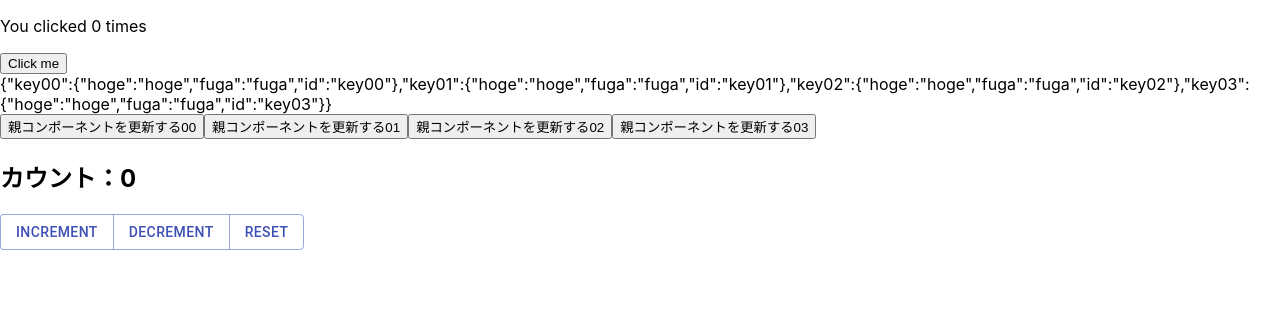
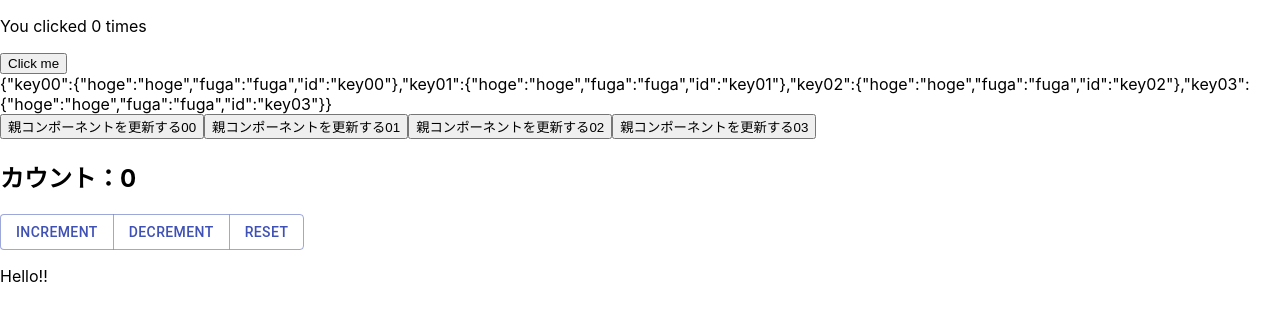
Before and after one commit to mochi5o/react-state-practice, a React (Create React App) app: page / in a window 1280 px wide. Shown: the top 320 px of the page. Built offline with nearby package versions, Linux system fonts and the light colour scheme.

Commit message:
Historyコンポーネントの読み込み

```diff
--- a/src/App.js
+++ b/src/App.js
@@ -1,6 +1,7 @@
 import React, { useState, useEffect, useReducer } from 'react';
 import Child from "./Child";
 import Counter from "./Counter";
+import History from "./History";
 import './App.css';
 
 const App = () => {
@@ -43,6 +44,7 @@
       <div>
         <Counter />
       </div>
+      <History />
     </div>
   );
 }
--- /dev/null
+++ b/src/History.js
@@ -0,0 +1,41 @@
+import React, {useReducer}  from "react";
+
+// //counterの初期値を0に設定
+// const initialState = 0
+// //reducer関数を作成
+// //countStateとactionを渡して、新しいcountStateを返すように実装する
+// const reducerFunc = (countState, action)=> {
+// //reducer関数にincrement、increment、reset処理を書く
+// //どの処理を渡すかはactionを渡すことによって判断する
+//   switch (action){
+//     case 'increment':
+//       return countState + 1
+//     case 'decrement':
+//       return countState - 1
+//     case 'reset':
+//       return initialState
+//     default:
+//       return countState
+//   }
+// }
+const History = () => {
+// //作成したreducerFunc関数とcountStateをuseReducerに渡す
+// //useReducerはcountStateとdispatchをペアで返すので、それぞれを分割代入
+//   const [count, dispatch] = useReducer(reducerFunc, initialState)
+// //カウント数とそれぞれのactionを実行する<Button/>を設置する
+//   return (
+//     <>
+//       <h2>カウント：{count}</h2>
+//       <ButtonGroup color="primary" aria-label="outlined primary button group">
+//         <Button onClick={()=>dispatch('increment')}>increment</Button>
+//         <Button onClick={()=>dispatch('decrement')}>decrement</Button>
+//         <Button onClick={()=>dispatch('reset')}>reset</Button>
+//       </ButtonGroup>
+//     </>
+//   )
+  return(
+    <p>Hello!!</p>
+  )
+}
+
+export default History;
```
